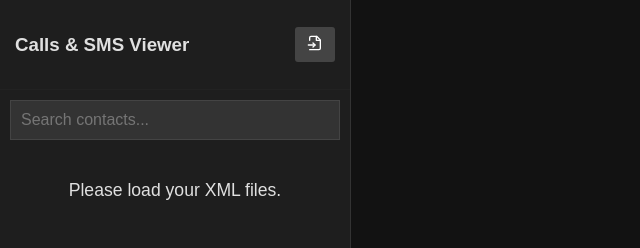
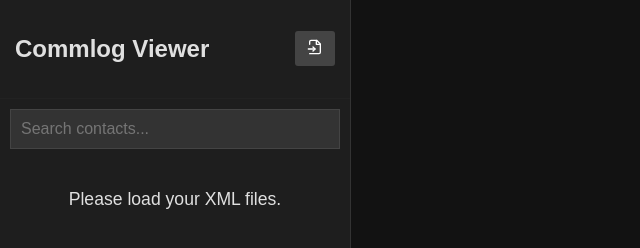
Before and after one commit to shashotoNur/commlog-viewer, a plain HTML site: page index.html in a window 1280 px wide. Shown: the top 248 px of the page, without its empty margins (0-640 px from the left). Drawn offline with Linux system fonts and the light colour scheme.

Commit message:
updated app name

```diff
--- a/index.html
+++ b/index.html
@@ -1,7 +1,7 @@
 <!DOCTYPE html>
 <html>
     <head>
-        <title>Calls & SMS Viewer</title>
+        <title>Commlog Viewer</title>
         <style>
             body {
                 font-family: Arial, sans-serif;
@@ -195,7 +195,7 @@
         <div id="contact-list">
             <div class="file-input-container">
                 <div class="file-input-wrapper">
-                    <h3>Calls & SMS Viewer</h3>
+                    <h2>Commlog Viewer</h2>
                 </div>
                 <div class="file-input-wrapper">
                     <label for="file-input" class="custom-file-upload" title="Enter XML Backup File">
```
Also changed, not shown: 1 other file.
